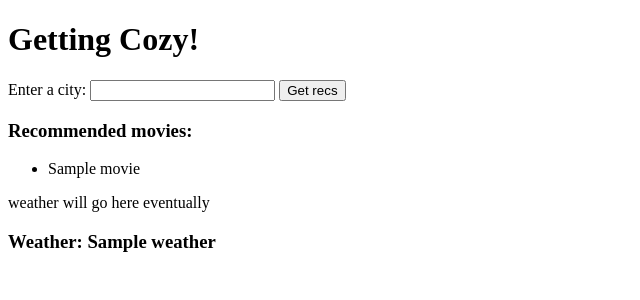
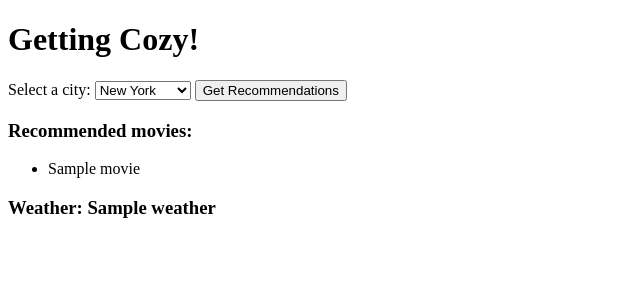
Before and after one commit to irene-huang345/hcde-310-project-proposal, a Flask app: template templates/index.html in a window 1280 px wide. Shown: the top 300 px of the page, without its empty margins (0-640 px from the left). Run offline with Flask 3, Linux system fonts and the light colour scheme; the template is opened without the code that fills it: most values are stand-ins (such as "Sample title", 1, 10 or a date in 2020).

Commit message:
weather condition retrieved

```diff
--- a/app.py
+++ b/app.py
@@ -1,15 +1,15 @@
 from flask import Flask, render_template, request
 import requests
-
+#from geopy.geocoders import Nominatim
 from Main import gather_weather, gather_movies
 
 app = Flask(__name__)
 
 city_coords = {
-    "New York": (40.78, 73.97),
-    "Los Angeles": (34.06778, 118.24167),
-    "Miami": (25.79, 80.32),
-    "Seattle": (47.54548, 122.3147)
+    "New York": (40.7130466, -74.0072301),
+    "Los Angeles": (34.06778, -118.24167),
+    "Miami": (25.79, -80.32),
+    "Seattle": (47.54548, -122.3147)
 }
 
 @app.route('/', methods=['GET', 'POST'])
@@ -30,7 +30,8 @@ def results():
             if city_name in city_coords:
                 latitude, longitude = city_coords[city_name]
                 weather_type = gather_weather(latitude, longitude)
-
+                print(weather_type)
+                print("CHECK ALL FOUR: ", city_name, latitude, longitude, weather_type)
                 if weather_type:
 
                     movies = gather_movies(weather_type)
@@ -45,7 +46,6 @@ def results():
             else:
                 return render_template('index.html', error = "City Name Not Found")
 
-
         except Exception as e:
             print(f"error: {e}")
             return "error exception: ", 404
--- a/templates/index.html
+++ b/templates/index.html
@@ -7,10 +7,27 @@
 <body>
     <h1>Getting Cozy!</h1>
 
+<!--    Todo-->
+<!--    - drop down menu of cities instead of search bar-->
+
+<!--        - figure out how to get the list of movies recommended for a city-->
+<!--    - get the weather for city name-->
+<!--    - new york ot movies but coords to movies -->
+<!--    - ensure that the weather is stated both on the default and city page-->
+<!--    - tackle "errorsss"-->
+<!--    - make css better if time -->
+<!--    -->
+<!--    -->
+
     <form method = "POST" action ="/">
-      <label for= "city_name" >Enter a city: </label>
-      <input type="text" name = "city_name" id = "city_name" >
-      <button type="submit"> Get recs</button>
+      <label for= "city_name" >Select a city: </label>
+        <select name = "city_name" id = "city_name">
+            <option value = "New York">New York</option>
+            <option value = "Los Angeles">Los Angeles</option>
+            <option value = "Miami">Miami </option>
+            <option value = "Seattle">Seattle </option>
+        </select>
+      <button type="submit"> Get Recommendations</button>
     </form>
     <h3>Recommended movies:</h3>
         <ul>
@@ -18,11 +35,13 @@
                 <li>{{movie.Title}}</li>
             {% endfor %}
         </ul>
+
     {% if weather %}
-        <p> weather will go here eventually</p>
         <h3>Weather: {{weather}}</h3>
-    {% else %}
-        <p> errorsss</p>
+    {% endif %}
+
+    {% if error %}
+        <p> Error present: {{error}}</p>
     {% endif %}
 
 
```
Also changed, not shown: Main.py (+42 -4 lines), keys.py (added).
